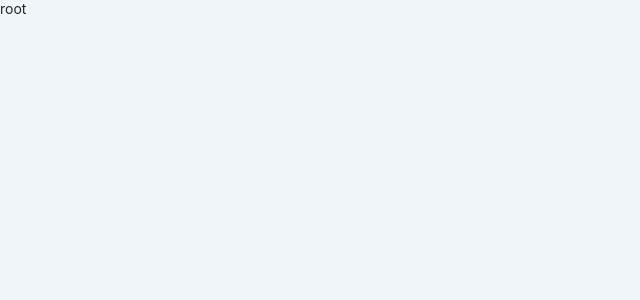
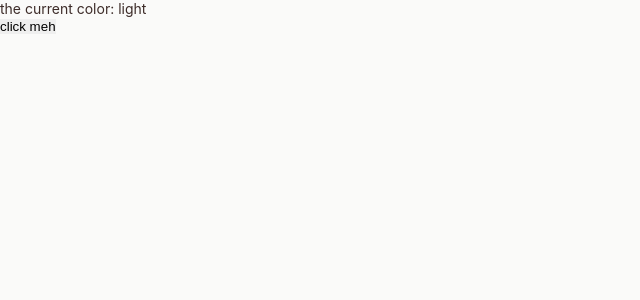
Before and after one commit to johncalvinroberts/forex-for-you, a React (Vite) app: page / in a window 1280 px wide. Shown: the top 300 px of the page, without its empty margins (0-640 px from the left). Built offline with nearby package versions, Linux system fonts and the light colour scheme.

Commit message:
feat: redux tooling + setup
see: #2

```diff
--- a/package.json
+++ b/package.json
@@ -13,10 +13,14 @@
     "@emotion/core": "^10.0.34",
     "@types/react": "^16.9.46",
     "@types/react-dom": "^16.9.8",
+    "@types/react-redux": "^7.1.9",
+    "@types/redux-thunk": "^2.1.0",
     "eslint-plugin-import": "^2.22.0",
     "react": "^16.13.1",
     "react-dom": "^16.13.1",
+    "react-redux": "^7.2.1",
     "react-snap": "^1.23.0",
+    "redux-thunk": "^2.3.0",
     "typescript": "^3.9.7",
     "wouter": "^2.5.1"
   },
--- a/src/components/App.tsx
+++ b/src/components/App.tsx
@@ -1,6 +1,8 @@
 import React, { FC, StrictMode } from 'react';
 import { Route, Switch } from 'wouter';
+import { Provider } from 'react-redux';
 import { Root, Settings, NotFound } from '../pages';
+import store from '../store';
 import Theme from './Theme';
 
 /**
@@ -14,6 +16,7 @@ import Theme from './Theme';
 const App: FC = () => {
   return (
     <StrictMode>
+      <Provider store={store}>
         <Theme>
           <Switch>
             <Route path="/">
@@ -27,6 +30,7 @@ const App: FC = () => {
             </Route>
           </Switch>
         </Theme>
+      </Provider>
     </StrictMode>
   );
 };
--- a/src/components/Theme.tsx
+++ b/src/components/Theme.tsx
@@ -1,8 +1,7 @@
-/** @jsx jsx */
-import { createContext, useContext, useMemo, useCallback, FC } from 'react';
-import { Global, css, jsx } from '@emotion/core';
-import { COLOR_MODE_KEY } from '../constants';
-import { usePersistentState } from '../hooks';
+import React, { useMemo, FC } from 'react';
+import { Global, css } from '@emotion/core';
+import { useSelector } from 'react-redux';
+import { RootState } from '../store';
 
 const varify = (obj: unknown = {}): string[] =>
   Object.keys(obj).map((key) => `--${key}: ${obj[key]};`);
@@ -14,16 +13,16 @@ export const mq = breakpoints.map((bp) => `@media (max-width: ${bp}px)`);
 export const theme = {
   colors: {
     dark: {
-      background: `#252424`,
-      muted: `hsla(0, 1%, 10%, 1)`,
+      background: `hsl(230,25%,18%)`,
+      muted: `hsla(230,20%,0%,20%)`,
       error: `#ff4c4c`,
-      text: `hsl(210, 50%, 96%)`,
+      text: `hsl(210,50%,96%)`,
     },
     light: {
-      background: `hsl(210, 50%, 96%)`,
-      muted: `#c1c1c1`,
+      background: `hsl(10,10%,98%)`,
+      muted: `hsl(10,20%,94%)`,
       error: `#ff4c4c`,
-      text: `#252424`,
+      text: `hsl(10,20%,20%)`,
     },
   },
   fonts: {
@@ -40,7 +39,6 @@ export const theme = {
   space: {
     xsmol: '0.5rem',
     smol: '1rem',
-    menutext: '1.2rem',
     med: '1.4rem',
     lrg: '2rem',
     xlrg: '2.5rem',
@@ -72,34 +70,17 @@ const getGlobalStyles: any = (colorMode: string) => css`
   }
 `;
 
-const ThemeContext = createContext({});
+const Theme: FC = ({ children }) => {
+  const colorMode = useSelector((state: RootState) => state.system.colorMode);
+  const globalStyles: unknown = useMemo(() => getGlobalStyles(colorMode), [colorMode]);
 
-export const useTheme: unknown = () => useContext(ThemeContext);
-
-const modes = {
-  dark: 'dark',
-  light: 'light',
-};
-
-const Theme: FC = ({ children }) => {
-  const [colorMode, setColorMode] = usePersistentState(COLOR_MODE_KEY, modes.light);
-  const toggleColorMode = useCallback(() => {
-    const { light, dark } = modes;
-    const nextColorMode = colorMode === dark ? light : dark;
-
-    setColorMode(nextColorMode);
-  }, [colorMode, setColorMode]);
-
-  /* eslint-disable */
-  const globalStyles: unknown = useMemo(() => getGlobalStyles(colorMode), [colorMode]);
   return (
-    <ThemeContext.Provider value={{ setColorMode, colorMode, toggleColorMode }}>
+    <>
       {/* @ts-ignore */}
       <Global styles={globalStyles} />
       {children}
-    </ThemeContext.Provider>
+    </>
   );
-  /* eslint-enable */
 };
 
 export default Theme;
--- a/src/constants.ts
+++ /dev/null
@@ -1 +0,0 @@
-export const COLOR_MODE_KEY = '4ex4u-color-mode';
--- a/src/hooks/index.ts
+++ b/src/hooks/index.ts
@@ -1 +1 @@
-export { default as usePersistentState } from './usePersistentState';
+// TODO
--- a/src/hooks/usePersistentState.ts
+++ /dev/null
@@ -1,29 +0,0 @@
-import { useState, useEffect, useMemo } from 'react';
-
-/**
- * usePersistentState -- like useState, but persists to localstorage
- */
-
-export type localStorageReturnValue = string | null;
-export type dispatchLocalStorageValue = (value: localStorageReturnValue | null) => void;
-
-const useLocalStorage = (
-  key: string,
-  defaultValue: localStorageReturnValue,
-): [localStorageReturnValue, dispatchLocalStorageValue] => {
-  const initialValue = useMemo(() => localStorage.getItem(key) || defaultValue, [
-    defaultValue,
-    key,
-  ]);
-
-  const [state, setState] = useState(initialValue);
-
-  // update the value in localstorage every time the state value changes
-  useEffect(() => {
-    localStorage.setItem(key, state);
-  }, [key, state]);
-
-  return [state, setState];
-};
-
-export default useLocalStorage;
--- a/src/pages/Root.tsx
+++ b/src/pages/Root.tsx
@@ -1,7 +1,23 @@
 import React, { FC } from 'react';
+import { useDispatch, useSelector } from 'react-redux';
+import { RootState, toggleColorMode } from '../store';
 
 const Root: FC = () => {
-  return <div>root</div>;
+  const dispatch = useDispatch();
+
+  const colorMode = useSelector((state: RootState) => state.system.colorMode);
+  const handleClick = () => {
+    dispatch(toggleColorMode());
+  };
+
+  return (
+    <div>
+      <div>the current color: {colorMode}</div>
+      <div>
+        <button onClick={handleClick}>click meh</button>
+      </div>
+    </div>
+  );
 };
 
 export default Root;
--- /dev/null
+++ b/src/store/currencies.ts
@@ -0,0 +1,3 @@
+export default (state, action) => {
+  return { ...state, ...action };
+};
--- /dev/null
+++ b/src/store/index.ts
@@ -0,0 +1,46 @@
+import { combineReducers, createStore, applyMiddleware } from 'redux';
+import thunk from 'redux-thunk';
+import system from './system';
+import currencies from './currencies';
+export * from './system';
+
+/**
+ * some helpers - allows us to use typical redux action, but with some nice type inference
+ */
+
+export function typedAction<T extends string>(type: T): { type: T };
+export function typedAction<T extends string, P extends any>(
+  type: T,
+  payload: P,
+): { type: T; payload: P };
+export function typedAction(type: string, payload?: any) {
+  return { type, payload };
+}
+
+/**
+ * logs all actions and states after they are dispatched.
+ */
+const logger = (store) => (next) => (action) => {
+  console.group(action.type);
+  console.info('dispatching', action);
+  const result = next(action);
+  console.log('next state', store.getState());
+  console.groupEnd();
+  return result;
+};
+
+/**
+ * global store setup
+ */
+
+// combine reducers into our root reducer
+const rootReducer = combineReducers({
+  system,
+  currencies,
+});
+// export the inferred state of "root reducer" for other places in the app
+export type RootState = ReturnType<typeof rootReducer>;
+// iniitalize our store
+const store = createStore(rootReducer, applyMiddleware(thunk, logger));
+
+export default store;
--- /dev/null
+++ b/src/store/system.ts
@@ -0,0 +1,59 @@
+import { typedAction } from './index';
+
+const PERSIST_KEY = 'system';
+
+// types
+const TOGGLE_COLOR_MODE = 'TOGGLE_COLOR_MODE';
+const SET_BASE_CURRENCY = 'SET_BASE_CURRENCY';
+const SET_REFRESH_INTERVAL = 'SET_REFRESH_INTERVAL';
+const ADD_CURRENCY = 'ADD_CURRENCY';
+const REMOVE_CURRENCY = 'REMOVE_CURRENCY';
+
+// initial state shape
+const defaultState: SystemState = {
+  refreshInterval: 5000,
+  baseCurrency: 'USD',
+  currencies: ['USD', 'JPY', 'CNY', 'EUR'],
+  colorMode: 'light',
+};
+const preloadedState: SystemState = JSON.parse(localStorage.getItem(PERSIST_KEY));
+const initialState: SystemState = preloadedState || defaultState;
+
+// action creators
+export const toggleColorMode = () => typedAction(TOGGLE_COLOR_MODE);
+export const setBaseCurrency = (value) => typedAction(SET_BASE_CURRENCY, value);
+export const setRefreshInterval = (value) => typedAction(SET_REFRESH_INTERVAL, value);
+export const addCurrency = (value) => typedAction(ADD_CURRENCY, value);
+export const removeCurrency = (value) => typedAction(REMOVE_CURRENCY, value);
+
+// selectors ~~~~
+export const getSystem = (state) => state.system;
+
+export default (state = initialState, action): SystemState => {
+  let nextState = state;
+  switch (action.type) {
+    case TOGGLE_COLOR_MODE:
+      const nextColor = state.colorMode === 'light' ? 'dark' : 'light';
+      nextState = { ...state, colorMode: nextColor };
+      break;
+    case SET_BASE_CURRENCY:
+      nextState = { ...state, baseCurrency: action.payload };
+      break;
+    case SET_REFRESH_INTERVAL:
+      nextState = { ...state, refreshInterval: action.payload };
+      break;
+    case ADD_CURRENCY:
+      nextState = { ...state, currencies: [...state.currencies, action.payload] };
+      break;
+    case REMOVE_CURRENCY:
+      nextState = {
+        ...state,
+        currencies: state.currencies.filter((item) => item !== action.payload),
+      };
+      break;
+    default:
+      break;
+  }
+  localStorage.setItem(PERSIST_KEY, JSON.stringify(nextState));
+  return nextState;
+};
```
Also changed, not shown: src/types.d.ts (added, +18 -0 lines), 2 other files (tests, documents, lock files or other folders). Lines whose indentation alone changed are shown as unchanged.
